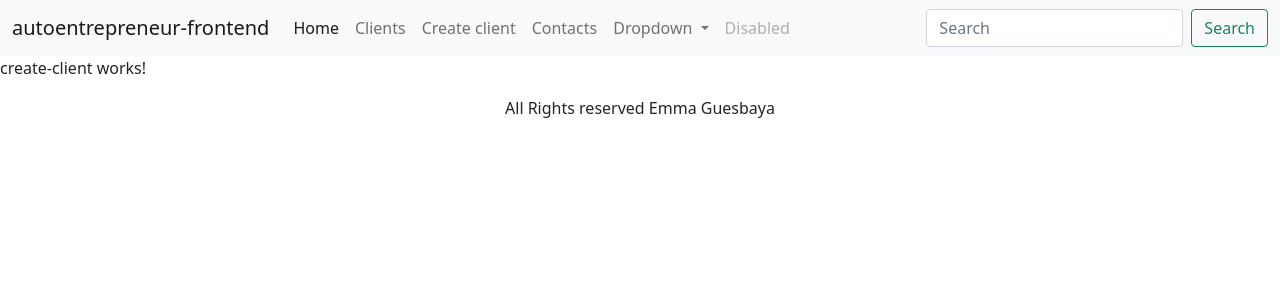
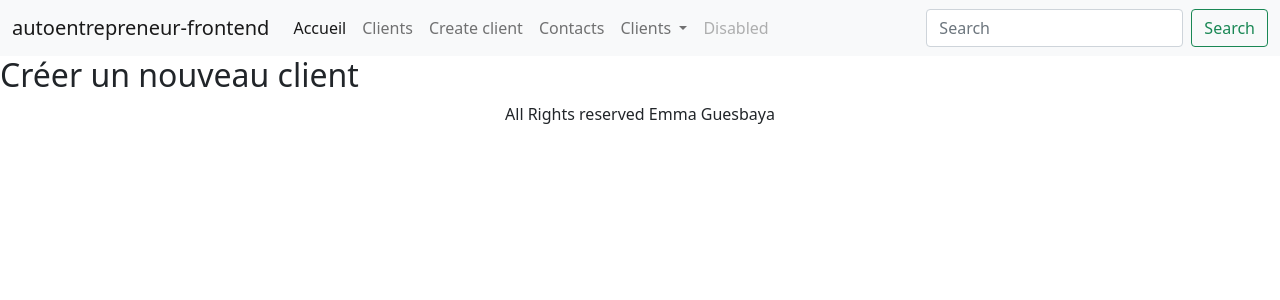
Before and after one commit to eguesbaya/autoentrepreneur-frontend, an Angular app: page /create-client in a window 1280 px wide. Shown: the top 300 px of the page. Built offline with nearby package versions, Linux system fonts and the light colour scheme.

Commit message:
javascript included via popper

```diff
--- a/src/app/app.component.html
+++ b/src/app/app.component.html
@@ -19,7 +19,7 @@
       <div class="collapse navbar-collapse" id="navbarSupportedContent">
         <ul class="navbar-nav me-auto mb-2 mb-lg-0">
           <li class="nav-item">
-            <a class="nav-link active" aria-current="page" href="#">Home</a>
+            <a class="nav-link active" aria-current="page" href="#">Accueil</a>
           </li>
           <li class="nav-item">
             <a class="nav-link" routerLink="clients">Clients</a>
@@ -33,10 +33,11 @@
           <li class="nav-item dropdown">
             <a class="nav-link dropdown-toggle" href="#" id="navbarDropdown" role="button" data-bs-toggle="dropdown"
               aria-expanded="false">
-              Dropdown
+              Clients
             </a>
             <ul class="dropdown-menu" aria-labelledby="navbarDropdown">
-              <li><a class="dropdown-item" href="#">Action</a></li>
+              <li><a class="dropdown-item" routerLink="create-client">Voir tous les clients</a></li>
+              <li><a class="dropdown-item" routerLink="create-client">Créer un nouveau client</a></li>
               <li><a class="dropdown-item" href="#">Another action</a></li>
               <li>
                 <hr class="dropdown-divider">
--- a/src/app/client.ts
+++ b/src/app/client.ts
@@ -8,21 +8,21 @@ export class Client {
     // contacts: Array<Contact>;
 
 
-  constructor(
-    id: number,
-    raisonSociale: string,
-    siren: string,
-    dateCreation: Date,
-    dateMAJ: Date,
-    // contacts: Array<Contact>
-) {
-    this.id = id
-    this.raisonSociale = raisonSociale
-    this.siren = siren
-    this.dateCreation = dateCreation
-    this.dateMAJ = dateMAJ
-    // this.contacts = contacts
-  }
+//   constructor(
+//     // id: number,
+//     // raisonSociale: string,
+//     // siren: string,
+//     // dateCreation: Date,
+//     // dateMAJ: Date,
+//     // // contacts: Array<Contact>
+// ) {
+//     this.id = id
+//     this.raisonSociale = raisonSociale
+//     this.siren = siren
+//     this.dateCreation = dateCreation
+//     this.dateMAJ = dateMAJ
+//     // this.contacts = contacts
+//   }
 
 
 }
--- a/src/app/create-client/create-client.component.html
+++ b/src/app/create-client/create-client.component.html
@@ -1,2 +1 @@
-<p>create-client works!</p>
-<router-outlet></router-outlet>
+<h2>Créer un nouveau client</h2>
--- a/src/app/create-client/create-client.component.ts
+++ b/src/app/create-client/create-client.component.ts
@@ -1,4 +1,5 @@
 import { Component, OnInit } from '@angular/core';
+import { Client } from '../client';
 
 @Component({
   selector: 'app-create-client',
@@ -7,6 +8,8 @@ import { Component, OnInit } from '@angular/core';
 })
 export class CreateClientComponent implements OnInit {
 
+  client: Client = new Client();
+
   constructor() { }
 
   ngOnInit(): void {
--- a/src/index.html
+++ b/src/index.html
@@ -10,5 +10,7 @@
 
 <body>
   <app-root></app-root>
+  <script src="https://cdn.jsdelivr.net/npm/bootstrap@5.0.2/dist/js/bootstrap.bundle.min.js"
+    integrity="sha384-MrcW6ZMFYlzcLA8Nl+NtUVF0sA7MsXsP1UyJoMp4YLEuNSfAP+JcXn/tWtIaxVXM" crossorigin="anonymous"></script>
 </body>
 </html>
```
